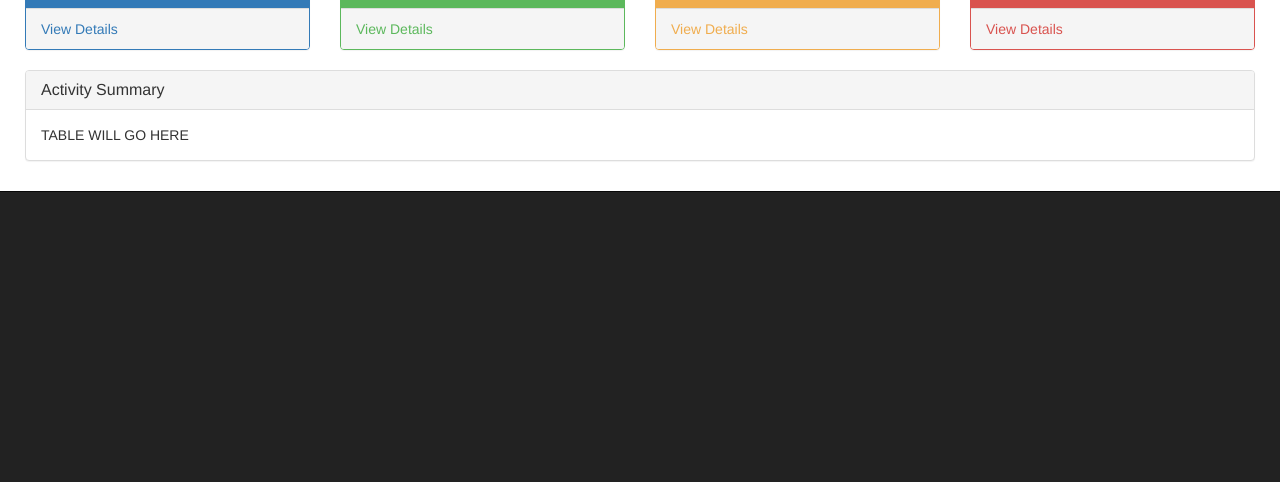
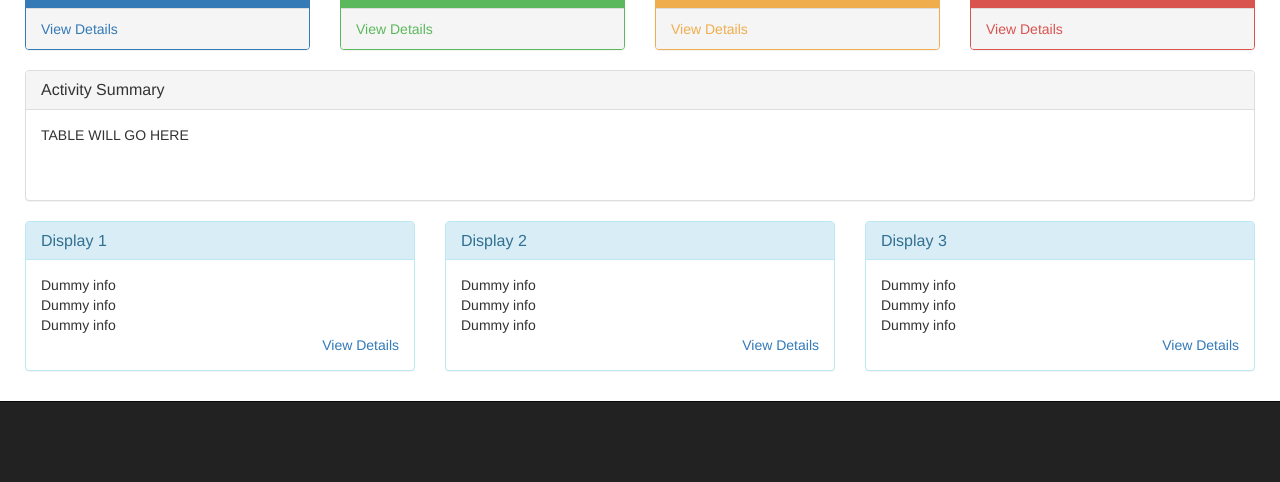
Before and after one commit to Stephen-Shelton/tracksuit, a website: page public/index.html in a window 1280 px wide. Shown: the part 318-800 px from the top of the page. Drawn offline with Linux system fonts and the light colour scheme; files that its build step writes are made by us from their sources.

Commit message:
[ui: refactor] add some example displays to the bottom of the page

```diff
--- a/public/index.html
+++ b/public/index.html
@@ -26,7 +26,7 @@
                     <span class="icon-bar"></span>
                     <span class="icon-bar"></span>
                 </button>
-                <a class="navbar-brand" href="index.html">Track Suit</a>
+                <a class="navbar-brand" href="#">Track Suit</a>
             </div>
             <!-- Top Menu Items -->
             <ul class="nav navbar-right top-nav">
@@ -35,9 +35,6 @@
                     <ul class="dropdown-menu">
                         <li>
                             <a href="#"><i class="fa fa-fw fa-user"></i> Profile</a>
-                        </li>
-                        <li>
-                            <a href="#"><i class="fa fa-fw fa-envelope"></i> Inbox</a>
                         </li>
                         <li>
                             <a href="#"><i class="fa fa-fw fa-gear"></i> Settings</a>
@@ -51,14 +48,14 @@
             </ul>
 
         <div id="page-wrapper">
-
             <div class="container-fluid">
 
-                <!-- ************************** PAGE HEADING **************************-->
+
+<!-- *************** PAGE HEADING *******************-->
                 <div class="row">
                     <div class="col-lg-12">
                         <h1 class="page-header">
-                            Dashboard <small>Statistics Overview</small>
+                            Your Activity Manager <small> <!-- should something go here? --> </small>
                         </h1>
                         <ol class="breadcrumb">
                             <li class="active">
@@ -68,10 +65,7 @@
                     </div>
                 </div>
 
-
-
-
-<!-- ************************** CATEGORY/ACTIVITY ELEMENTS ************************** -->
+<!-- ******** Category/Activity Selectors ********** -->
                 <div class="row">
         <!-- ********* SLEEP ************ -->
                     <div class="col-lg-3 col-md-6">
@@ -100,7 +94,7 @@
                             </a>
                         </div>
                     </div>
-         <!-- ********* EXERCISE ************ -->
+        <!-- ********* EXERCISE ********* -->
                     <div class="col-lg-3 col-md-6">
                         <div class="panel panel-green">
                             <div class="panel-heading">
@@ -127,7 +121,7 @@
                             </a>
                         </div>
                     </div>
-         <!-- ********* SOCIAL ************ -->
+        <!-- ********* SOCIAL *********** -->
                     <div class="col-lg-3 col-md-6">
                         <div class="panel panel-yellow">
                             <div class="panel-heading">
@@ -154,7 +148,7 @@
                             </a>
                         </div>
                     </div>
-         <!-- ********* WORK ************ -->
+        <!-- ********* WORK ************* -->
                     <div class="col-lg-3 col-md-6">
                         <div class="panel panel-red">
                             <div class="panel-heading">
@@ -162,7 +156,6 @@
                                     <div class="col-xs-6 huge">
                                         Work
                                         <i class="fa fa-comments fa-5x"></i>
-
                                     </div>
 
                                     <div class="col-xs-6 text-right">
@@ -183,8 +176,7 @@
                     </div>
                 </div>
 
-
-<!-- MAIN CHART -->
+<!-- ******** Main Data Display ******** -->
                 <div class="row">
                     <div class="col-lg-12">
                         <div class="panel panel-default">
@@ -192,36 +184,78 @@
                                 <h3 class="panel-title"><i class="fa fa-bar-chart-o fa-fw"></i> Activity Summary</h3>
                             </div>
                             <div class="panel-body">
-                               <!--  <div id="morris-area-chart"></div> -->
+                               TABLE WILL GO HERE
+                                <br>
+                                <br>
+                                <br>
 
-                               TABLE WILL GO HERE
                             </div>
                         </div>
                     </div>
                 </div>
-                <!-- /.row -->
+
+<!-- ******** Secondary Data Display ******** -->
+                <div class="row">
+                    <div class="col-lg-4">
+                        <div class="panel panel-info">
+                            <div class="panel-heading">
+                                <h3 class="panel-title"><i class="fa fa-long-arrow-right"></i> Display 1 </h3>
+                            </div>
+                            <div class="panel-body">
+                                Dummy info
+                                <br>
+                                Dummy info
+                                <br>
+                                Dummy info
+                                <div class="text-right">
+                                    <a href="#"> View Details <i class="fa fa-arrow-circle-right"></i></a>
+                                </div>
+                            </div>
+                        </div>
+                    </div>
+                    <div class="col-lg-4">
+                        <div class="panel panel-info">
+                            <div class="panel-heading">
+                                <h3 class="panel-title"><i class="fa fa-long-arrow-right"></i> Display 2 </h3>
+                            </div>
+                            <div class="panel-body">
+                                Dummy info
+                                <br>
+                                Dummy info
+                                <br>
+                                Dummy info
+                                <div class="text-right">
+                                    <a href="#">View Details <i class="fa fa-arrow-circle-right"></i></a>
+                                </div>
+                            </div>
+                        </div>
+                    </div>
+                    <div class="col-lg-4">
+                        <div class="panel panel-info">
+                            <div class="panel-heading">
+                                <h3 class="panel-title"><i class="fa fa-long-arrow-right"></i> Display 3</h3>
+                            </div>
+                            <div class="panel-body">
+                                 Dummy info
+                                <br>
+                                Dummy info
+                                <br>
+                                Dummy info
+                                <div class="text-right">
+                                    <a href="#">View Details <i class="fa fa-arrow-circle-right"></i></a>
+                                </div>
+                            </div>
+                        </div>
+                    </div>
+                </div>
 
 
-            </div>
-            <!-- /.container-fluid -->
+            </div> <!-- /.container-fluid -->
+        </div> <!-- /#page-wrapper -->
+    </div> <!-- /#wrapper -->
 
-        </div>
-        <!-- /#page-wrapper -->
-
-    </div>
-    <!-- /#wrapper -->
-
-    <!-- jQuery -->
     <script src="styles/js/jquery.js"></script>
-
-    <!-- Bootstrap Core JavaScript -->
     <script src="styles/js/bootstrap.min.js"></script>
 
-    <!-- Morris Charts JavaScript -->
-    <script src="styles/js/plugins/raphael.min.js"></script>
-    <script src="styles/js/plugins/morris.min.js"></script>
-    <script src="styles/js/plugins/morris-data.js"></script>
-
 </body>
-
 </html>
```
